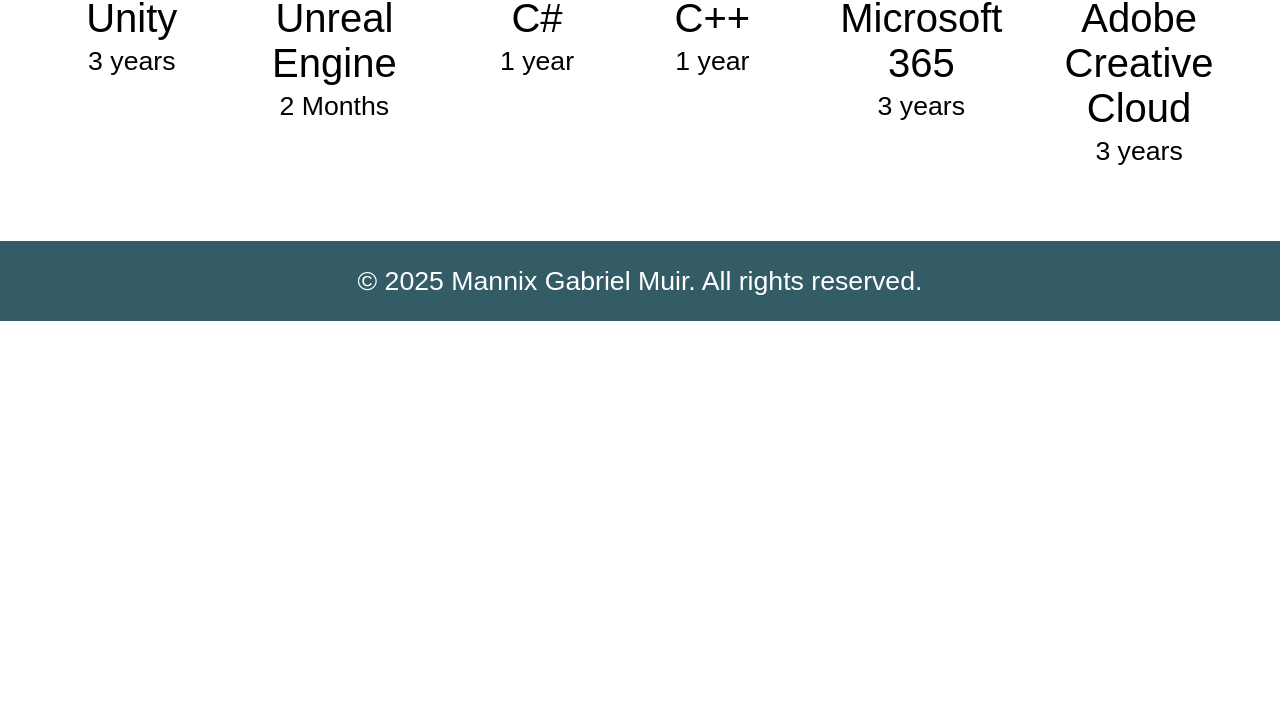
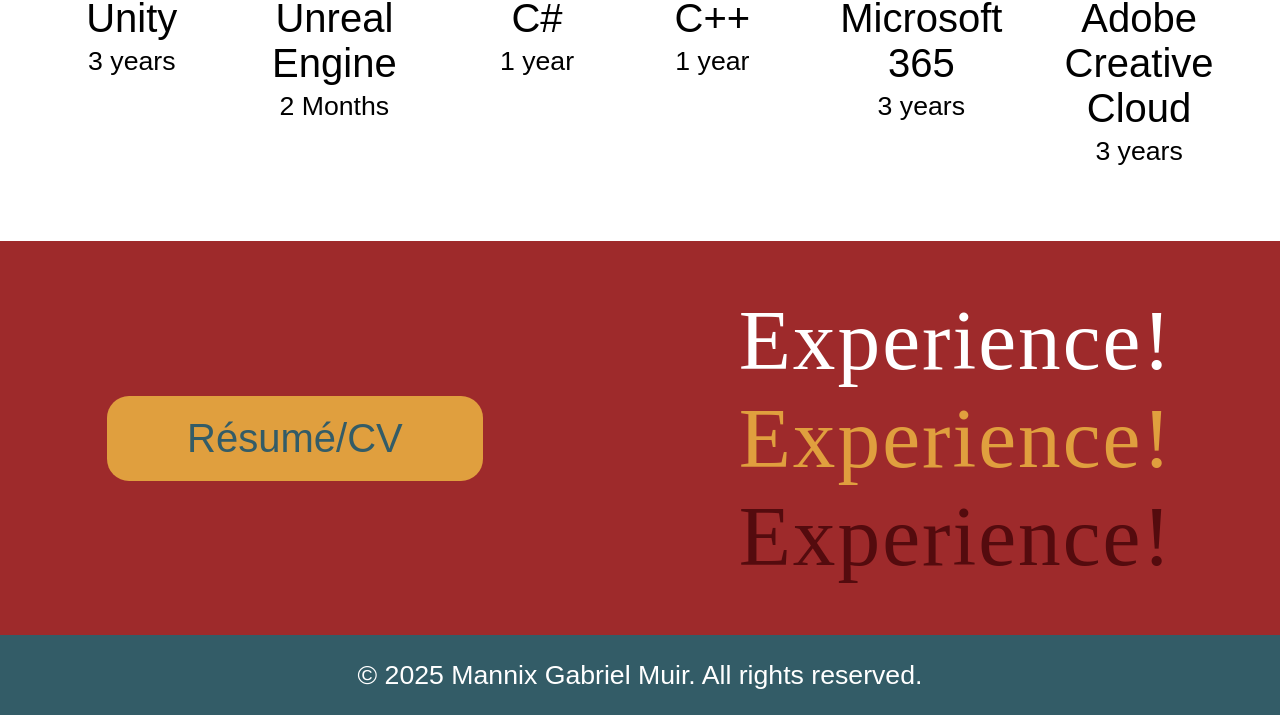
Before and after one commit to Mannix-Codes/MI349_FinalProject, an Astro site: page /about in a window 1280 px wide. Shown: the part 1214-1929 px from the top of the page. Before the commit the page ends 1535 px from the top, so only its background shows below. Built offline with nearby package versions, Linux system fonts and the light colour scheme; Astro itself is replaced by a stand-in of ours; a web font is replaced by a local one.

Commit message:
re-added resume

```diff
--- a/src/pages/about.astro
+++ b/src/pages/about.astro
@@ -33,6 +33,16 @@
                 </div>
             </div>
         </section>
+        <section id="Resume-Bar">
+            <div>
+                <h4 class="white">Experience!</h4>
+                <h4 class="yellow">Experience!</h4>
+                <h4 class="red">Experience!</h4>
+            </div>
+            <a href="ResumeGeneric.pdf">
+                <div id="resume-button">Résumé/CV</div>
+            </a>
+        </section>
     </main>
     <Footer />
 </MannixLayout>
--- a/src/pages/index.astro
+++ b/src/pages/index.astro
@@ -37,7 +37,7 @@
                 <h4 class="yellow">Experience!</h4>
                 <h4 class="red">Experience!</h4>
             </div>
-            <a href="Resume.pdf">
+            <a href="ResumeGeneric.pdf">
                 <div id="resume-button">Résumé/CV</div>
             </a>
         </section>
```
Also changed, not shown: 1 other file.
